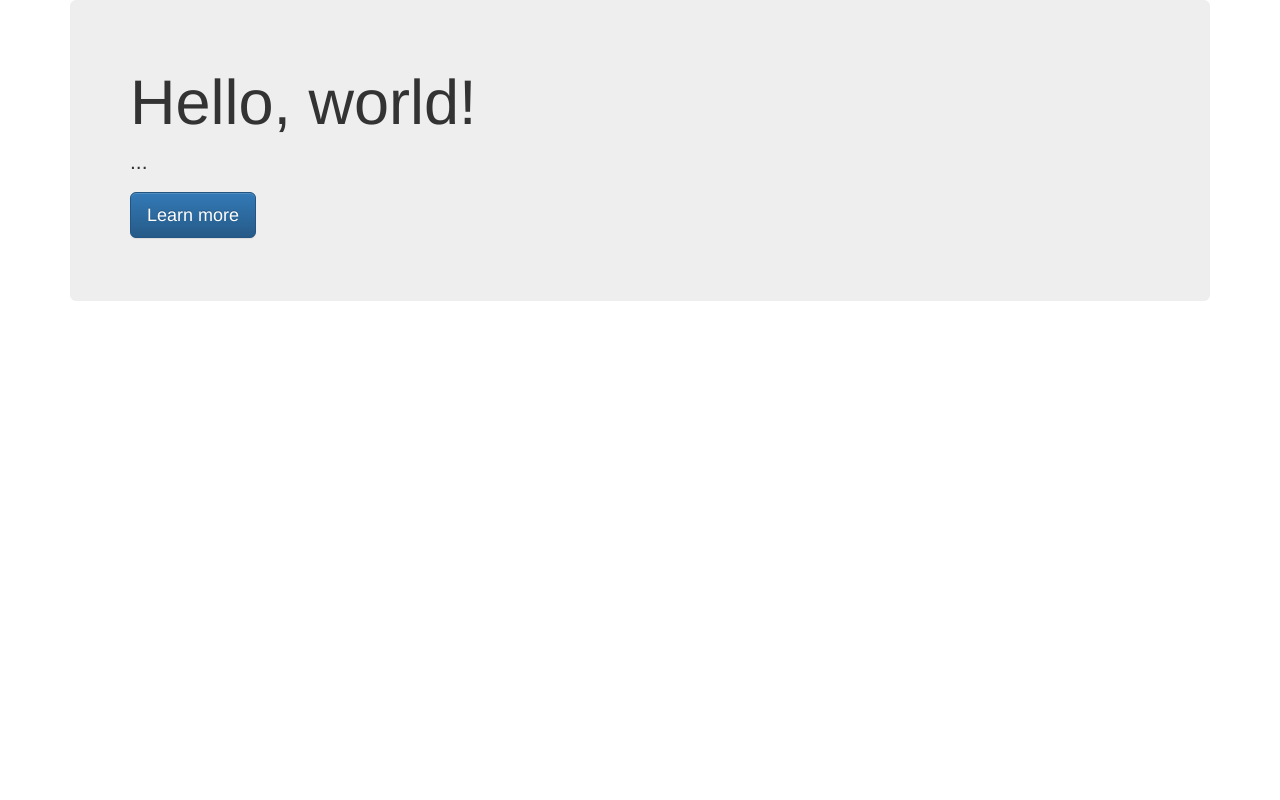
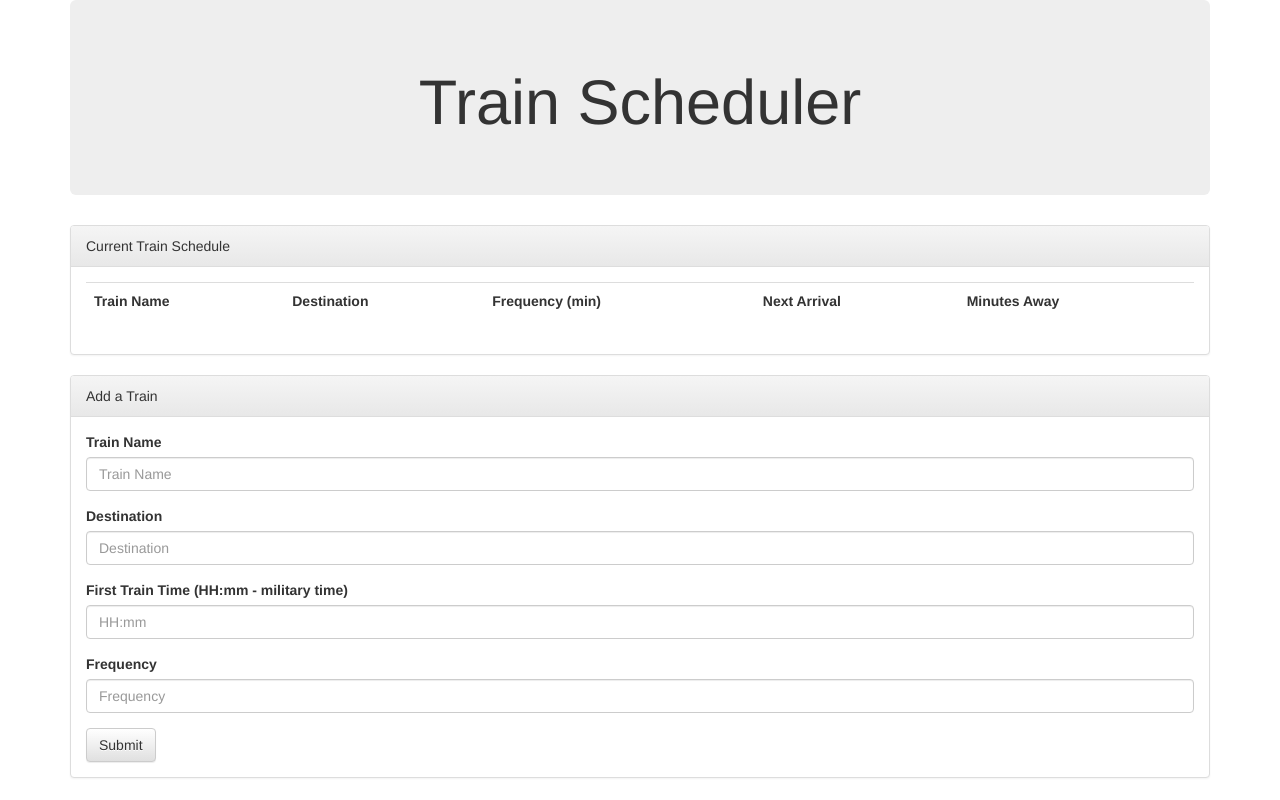
Before and after one commit to crazyceelo/Train-Scheduler, a plain HTML site: page index.html in a window 1280 px wide. Drawn offline with nearby package versions, Linux system fonts and the light colour scheme; no server answers.

Commit message:
can now add data to database and place on HMTL page. Still need to calculate Next Arrival and Minutes Away with moment.js

```diff
--- a/assets/javascript/train.js
+++ b/assets/javascript/train.js
@@ -9,3 +9,35 @@
 };
 firebase.initializeApp(config);
 var database = firebase.database();
+
+// Initialize variables
+var name = "";
+var destination = "";
+var time = "";
+var frequency = "";
+
+// Submit button and push data to database.
+$("#submitButton").on("click", function(event){
+  event.preventDefault();
+
+  name = $("#name-input").val().trim();
+  destination = $("#destination-input").val().trim();
+  time = $("#time-input").val().trim();
+  frequency = $("#frequency-input").val().trim();
+
+  database.ref().push({
+    name: name,
+    destination: destination,
+    time: time,
+    frequency: frequency
+  })
+})
+
+// pull from database and put on html page.
+database.ref().on("child_added", function(snapshot){
+  $(".table").append('<tr><th class="tableName2">' + snapshot.val().name +
+    '</th><th class="tableDestination2">' + snapshot.val().destination +
+    '</th><th class="tableFrequency2 text-center">' + snapshot.val().frequency +
+    '</th><th class="tableNext"></th>' +
+    '<th class="tableMinutes"></th>');
+})
--- a/index.html
+++ b/index.html
@@ -22,16 +22,65 @@
 	<div class="container">
 		<div class="row">
 			<div class="col-md-12">
-				<div class="jumbotron">
-					<h1>Hello, world!</h1>
-					<p>...</p>
-					<p><a class="btn btn-primary btn-lg" href="#" role="button">Learn more</a></p>
+				<div class="jumbotron text-center">
+					<h1>Train Scheduler</h1>
 				</div>
+			</div>
+		</div>
+		<div class="row">
+			<div class="col-md-12">
+				<div class="panel panel-default">
+					<!-- Default panel contents -->
+					<div class="panel-heading">Current Train Schedule
+					</div>
+						<div class="panel-body">
+							<table class="table">
+								<tr class="tableRow">
+									<th class="tableName">Train Name</th>
+									<th class="tableDestination">Destination</th>
+									<th class="tableFrequency">Frequency (min)</th>
+									<th class="tableArrival">Next Arrival</th>
+									<th class="tableMinutes">Minutes Away</th>
+								</tr>
+							</table>
+						</div>
+					</div>
+			</div>
+		</div>
+		<div class="row">
+			<div class="col-md-12">
+				<div class="panel panel-default">
+					<!-- Default panel contents -->
+					<div class="panel-heading">Add a Train
+					</div>
+						<div class="panel-body">
+							<form>
+								<div class="form-group">
+									<label for="exampleNameInput1">Train Name</label>
+									<input type="text" class="form-control" id="name-input" placeholder="Train Name">
+								</div>
+								<div class="form-group">
+									<label for="exampleDestinationInput1">Destination</label>
+									<input type="text" class="form-control" id="destination-input" placeholder="Destination">
+								</div>
+								<div class="form-group">
+									<label for="exampleTimeInput1">First Train Time (HH:mm - military time)</label>
+									<input type="text" class="form-control" id="time-input" placeholder="HH:mm">
+								</div>
+								<div class="form-group">
+									<label for="exampleFrequencyInput1">Frequency</label>
+									<input type="text" class="form-control" id="frequency-input" placeholder="Frequency">
+								</div>
+								<button type="submit" class="btn btn-default" id="submitButton">Submit</button>
+							</form>
+						</div>
+					</div>
 			</div>
 		</div>
 	</div>
 
 <script src="https://ajax.googleapis.com/ajax/libs/jquery/3.2.1/jquery.min.js"></script>
+<script type="text/javascript" src="https://cdnjs.cloudflare.com/ajax/libs/moment.js/2.18.1/moment.min.js"></script>
 <script type="text/javascript" src="assets/javascript/train.js"></script>
 </body>
 </html>
```
Lines whose indentation alone changed are shown as unchanged.
